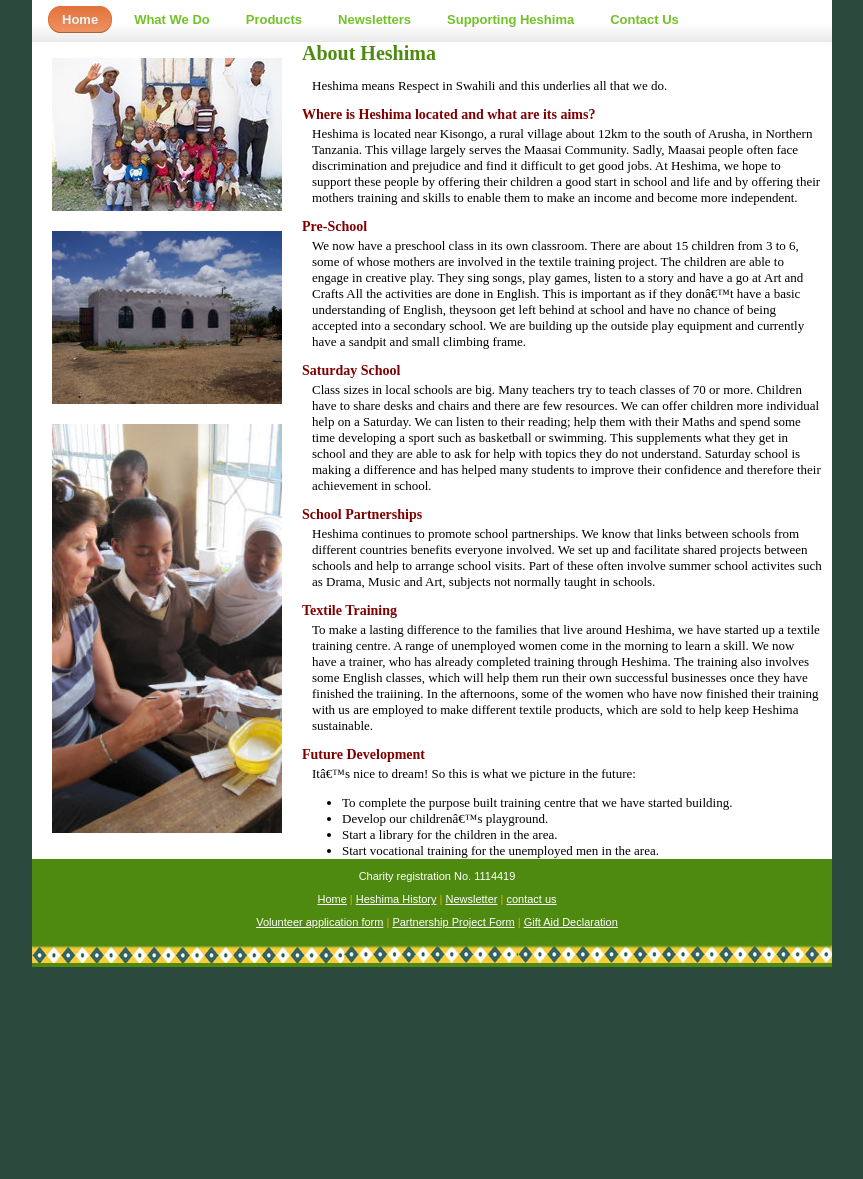
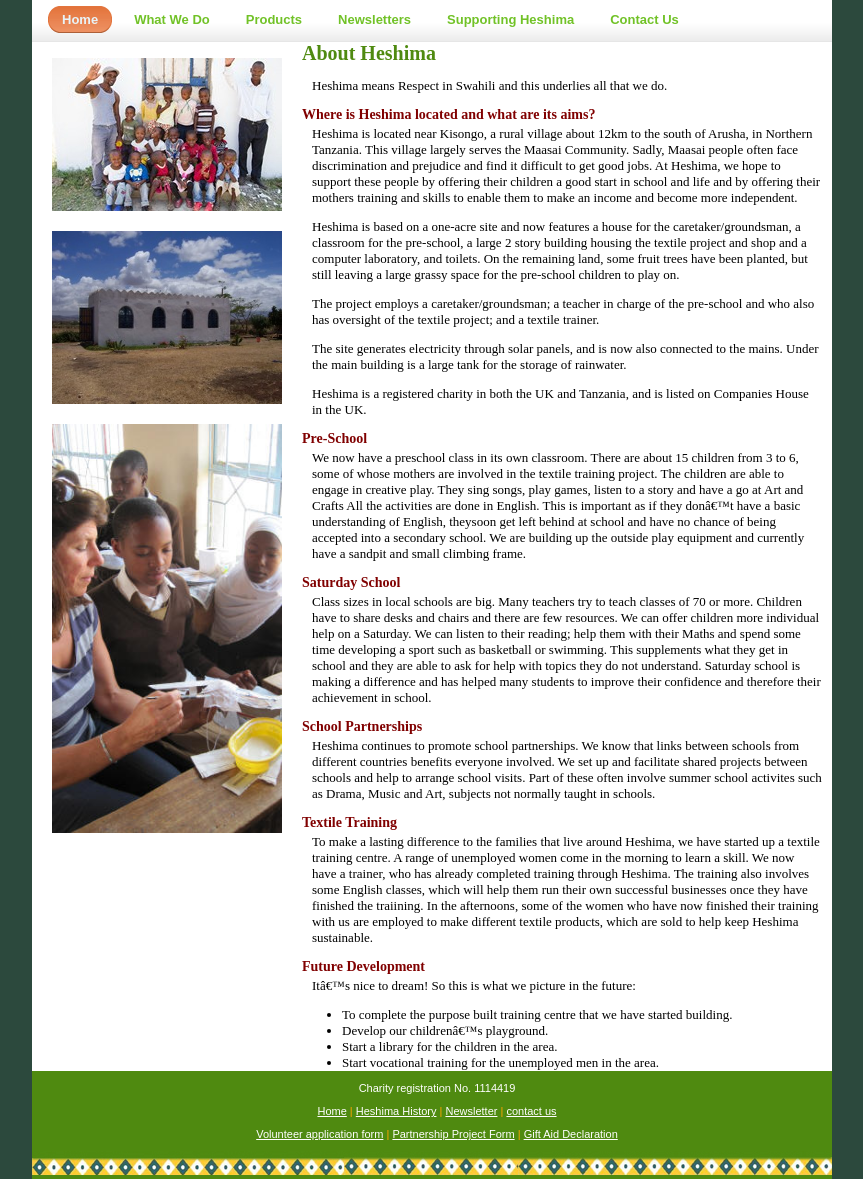
Before and after one commit to heshima-org/heshima-org.github.io, a Jekyll site: the page built from WhatWeDo/AboutUs.md, in a window 1280 px wide, cut to the strip 185-1364 px from the top of the page. Shown: the whole strip, without its empty margins (208-1071 px from the left). Built offline with Jekyll 4.4.1, drawn with Linux system fonts in a browser that asks for light colours; before the commit the page ends 1152 px from its top, so only the background shows below that.

Commit message:
content: more where located (#9)

```diff
--- a/WhatWeDo/AboutUs.md
+++ b/WhatWeDo/AboutUs.md
@@ -20,6 +20,21 @@
 jobs. At Heshima, we hope to support these people by offering their children a good
 start in school and life and by offering their mothers training and skills to enable them
 to make an income and become more independent.
+
+Heshima is based on a one-acre site and now features a house for the
+caretaker/groundsman, a classroom for the pre-school, a large 2 story building
+housing the textile project and shop and a computer laboratory, and toilets. On the
+remaining land, some fruit trees have been planted, but still leaving a large grassy
+space for the pre-school children to play on.
+
+The project employs a caretaker/groundsman; a teacher in charge of the pre-school
+and who also has oversight of the textile project; and a textile trainer.
+
+The site generates electricity through solar panels, and is now also connected to the
+mains. Under the main building is a large tank for the storage of rainwater.
+
+Heshima is a registered charity in both the UK and Tanzania, and is listed on
+Companies House in the UK.
 
 ## Pre-School
 
```
